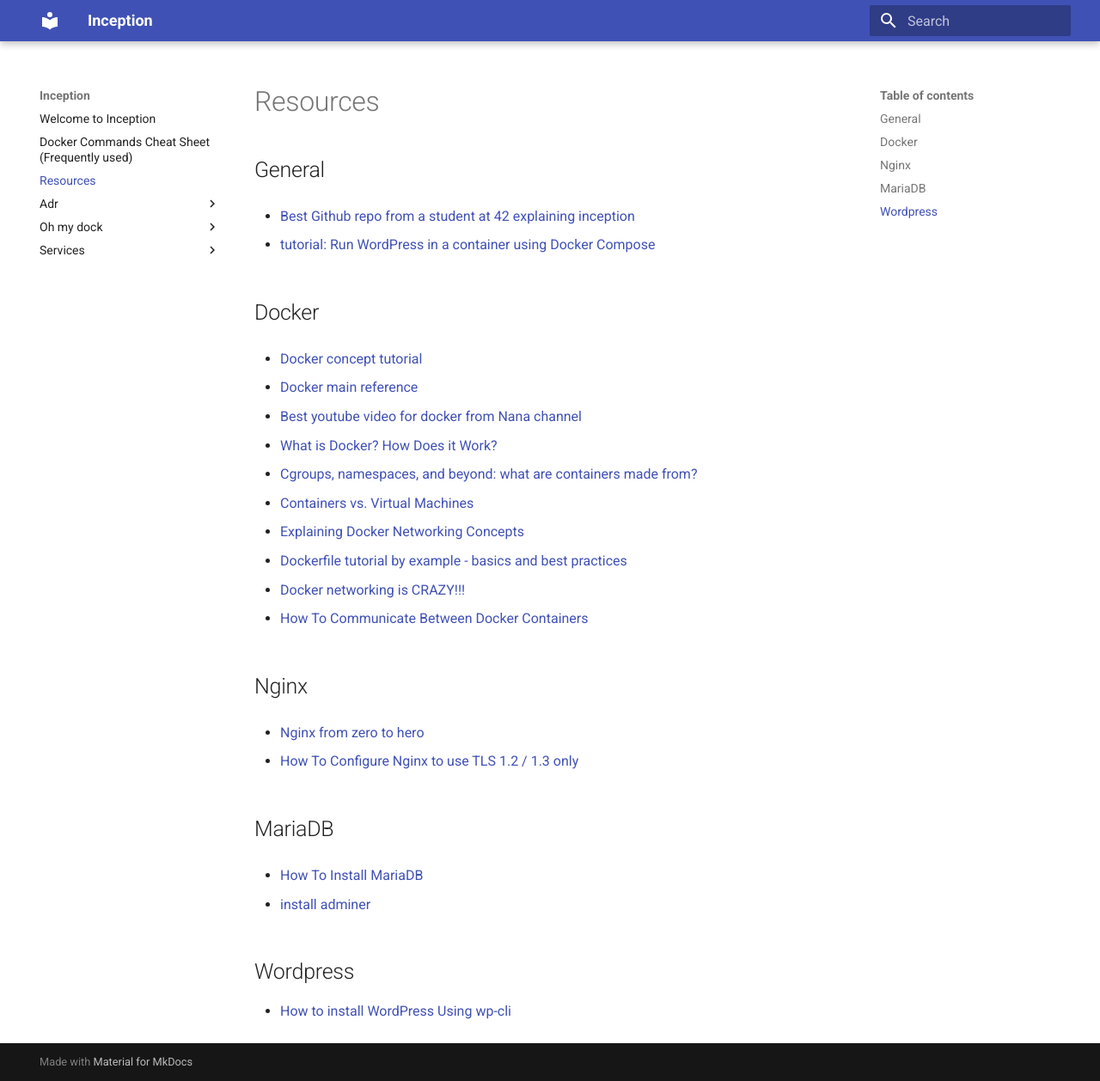
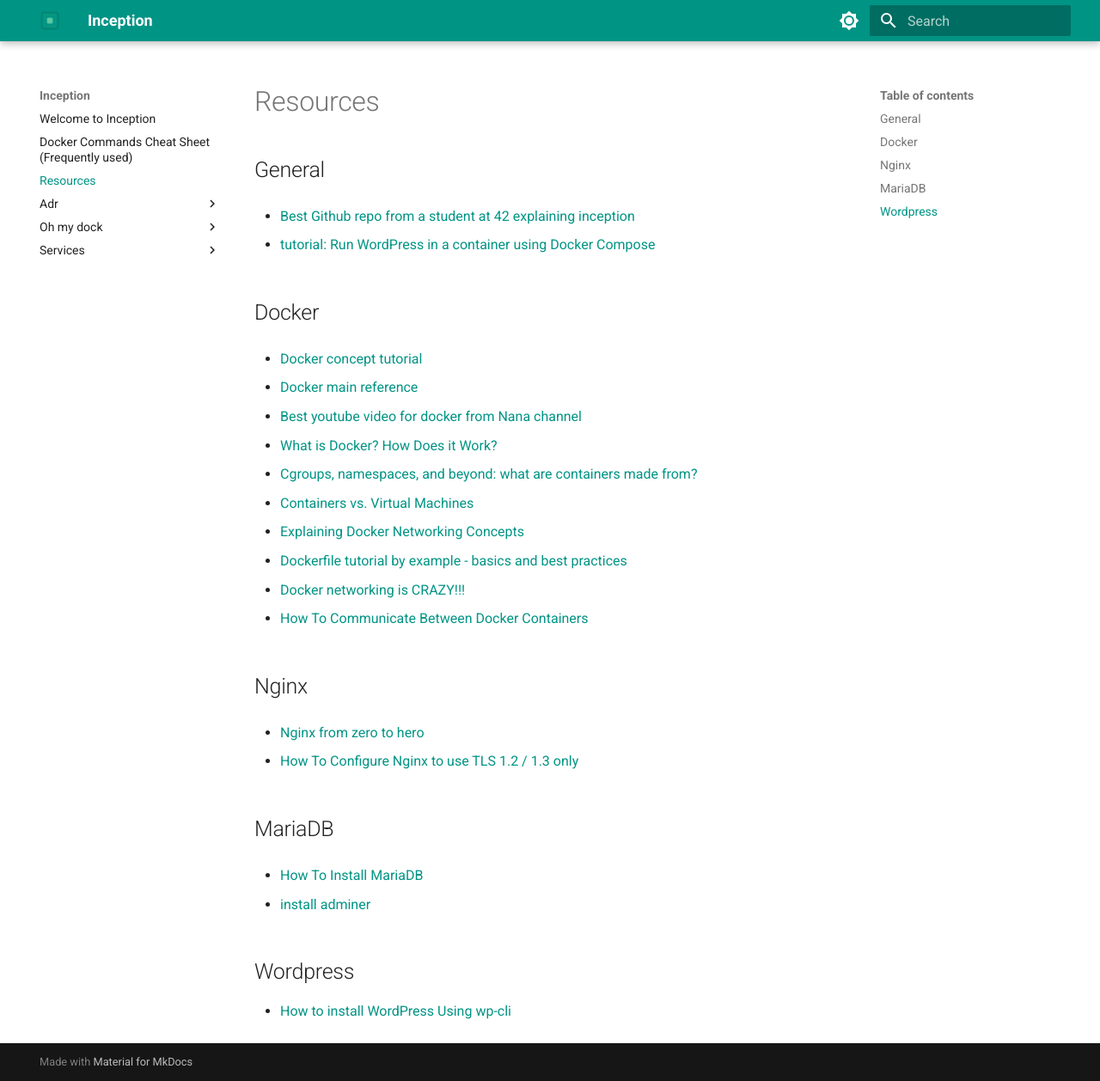
Before and after one commit to AhmadAL-Quraan/Inception, an MkDocs documentation site: the page built from docs/Resources.md, in a window 1280 px wide and 1258 px high. Shown: the whole window at 86% size. Built offline with MkDocs 1.6.1 and Material for MkDocs 9.7.7, drawn with Linux system fonts in a browser that asks for light colours.

Commit message:
doc: changing theme for mkdocs

```diff
--- a/mkdocs.yml
+++ b/mkdocs.yml
@@ -1,16 +1,28 @@
 site_name: Inception
-#site_url: https://ahmadal-quraan.github.io/Inception/
 docs_dir: docs/
 theme:
   name: material
+  logo: pic/logo.png
+  favicon: pic/logo.png
+  palette:
+    - scheme: default
+      primary: teal
+      accent: teal
+      toggle:
+        icon: material/brightness-7
+        name: Switch to dark mode
+    - scheme: slate
+      primary: teal
+      accent: teal
+      toggle:
+        icon: material/brightness-4
+        name: Switch to light mode
 plugins:
   - search
   - obsidian-bridge:
       obsidian_callouts: true
-
-# Tells MkDocs where to look for your images
 extra:
-  obsidian_attachments_dir: docs/pic/ # Change to your Obsidian attachments folder name
+  obsidian_attachments_dir: docs/pic/
 markdown_extensions:
   - admonition
   - pymdownx.details
```
Also changed, not shown: docs/index.md (+7 -0 lines), docs/pic/logo.png (added).
